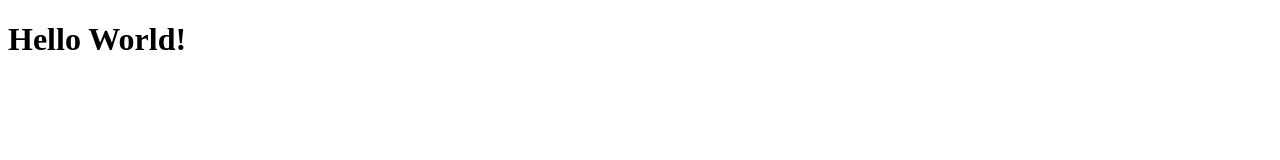
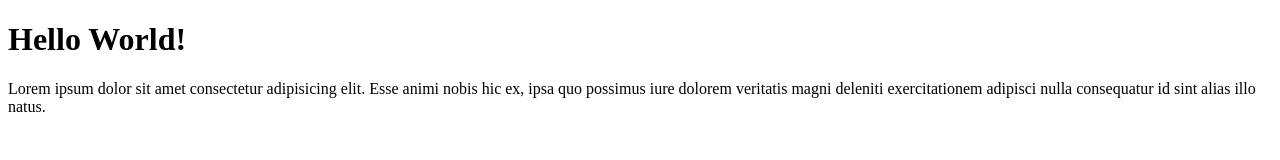
Before and after one commit to Weeds31/git-test, a plain HTML site: page index.html in a window 1280 px wide. Drawn offline with Linux system fonts and the light colour scheme.

Commit message:
menambah paragraf pada file index.html

```diff
--- a/index.html
+++ b/index.html
@@ -8,5 +8,6 @@
 </head>
 <body>
     <h1>Hello World!</h1>
+    <p>Lorem ipsum dolor sit amet consectetur adipisicing elit. Esse animi nobis hic ex, ipsa quo possimus iure dolorem veritatis magni deleniti exercitationem adipisci nulla consequatur id sint alias illo natus.</p>
 </body>
 </html>
```
